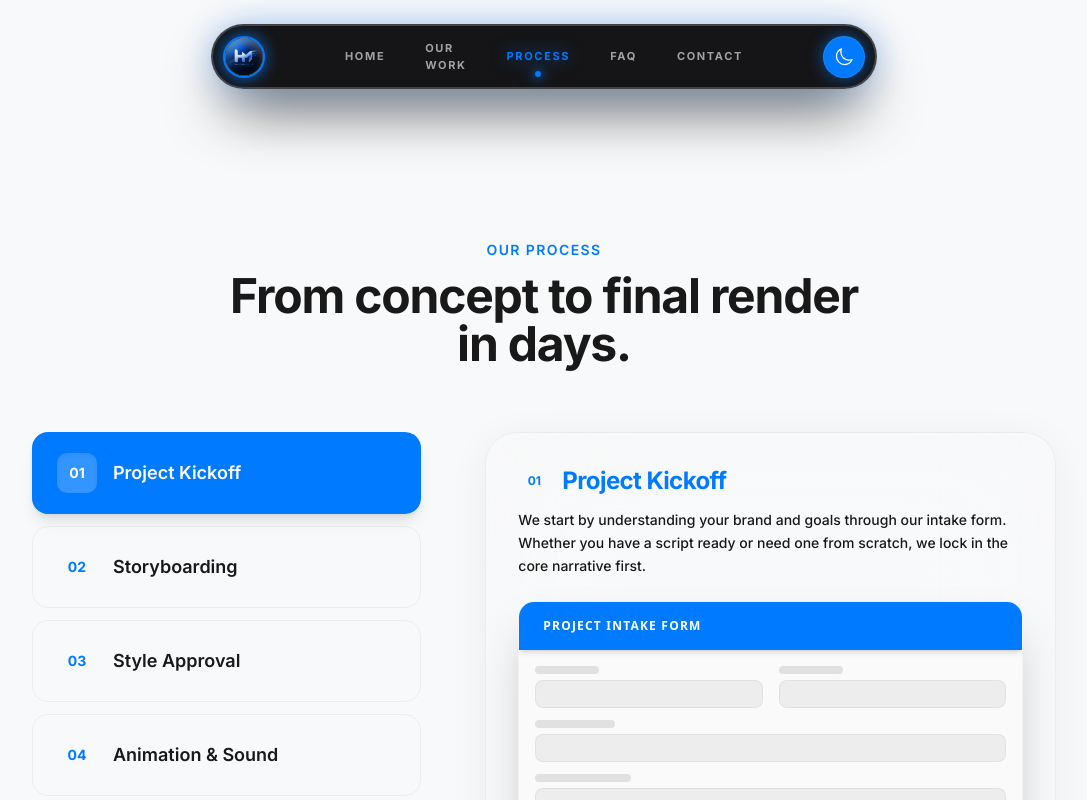
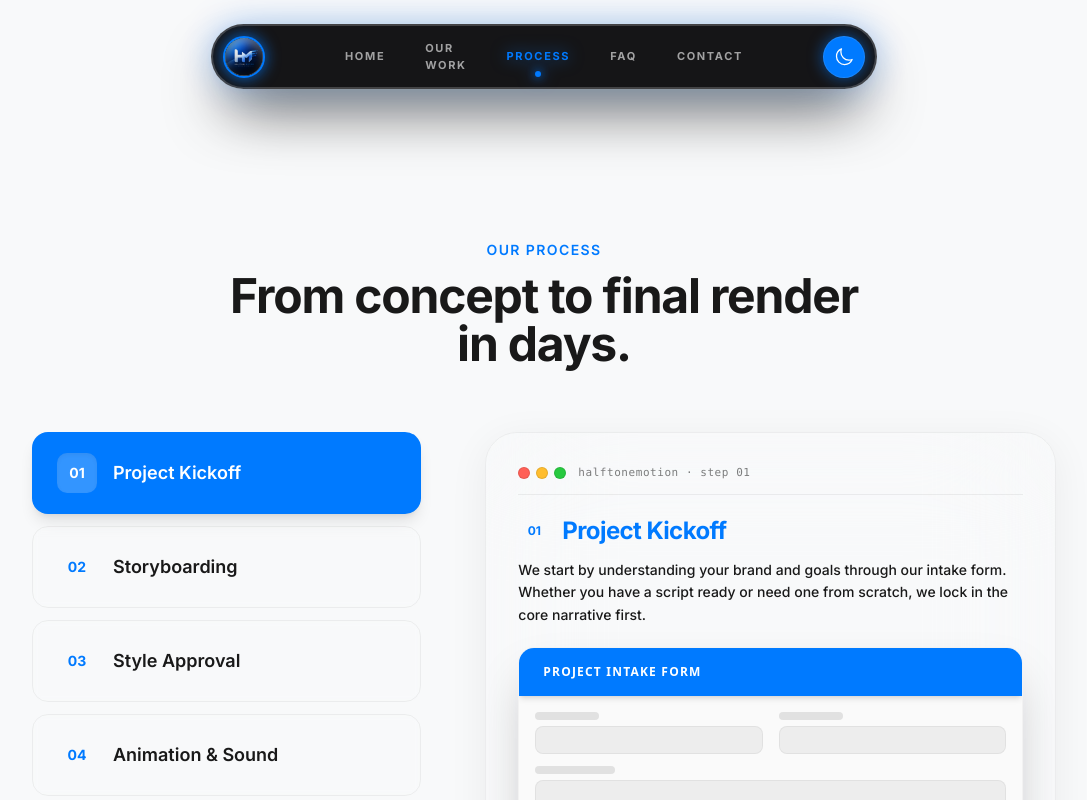
Before and after one commit to BerserkerOP/website, a Next.js app: page /process in a window 1280 px wide. Shown: the top 800 px of the page, without its empty margins (96-1183 px from the left). Built offline with nearby package versions, Linux system fonts and the light colour scheme.

Commit message:
Add macOS traffic light dots window title bar to Process step cards

```diff
--- a/components/HowItWorks.tsx
+++ b/components/HowItWorks.tsx
@@ -797,7 +797,19 @@ export default function HowItWorks() {
                       transition={{ duration: 0.3 }}
                       className="lg:hidden overflow-hidden"
                     >
-                      <div className="bg-apple-card/60 dark:bg-apple-card/40 backdrop-blur-xl rounded-[24px] p-5 border border-black/5 dark:border-white/5 shadow-sm mt-1 mb-2 flex flex-col gap-5">
+                      <div className="bg-apple-card/60 dark:bg-apple-card/40 backdrop-blur-xl rounded-[24px] p-5 border border-black/5 dark:border-white/5 shadow-sm mt-1 mb-2 flex flex-col gap-4">
+                        {/* macOS Window Title Bar (Mobile) */}
+                        <div className="flex items-center gap-3 pb-2.5 border-b border-black/[0.06] dark:border-white/[0.08] shrink-0">
+                          <div className="flex items-center gap-1.5">
+                            <div className="w-3 h-3 rounded-full bg-[#FF5F56] border border-black/10 dark:border-white/10" />
+                            <div className="w-3 h-3 rounded-full bg-[#FFBD2E] border border-black/10 dark:border-white/10" />
+                            <div className="w-3 h-3 rounded-full bg-[#27C93F] border border-black/10 dark:border-white/10" />
+                          </div>
+                          <span className="text-[11px] font-mono font-medium text-black/50 dark:text-white/50 tracking-wider">
+                            halftonemotion · step {step.num}
+                          </span>
+                        </div>
+
                         <p className="text-apple-text/80 text-sm leading-relaxed font-medium">
                           {step.desc}
                         </p>
@@ -828,8 +840,20 @@ export default function HowItWorks() {
               animate={{ opacity: 1, y: 0, scale: 1 }}
               exit={{ opacity: 0, y: -20, scale: 0.95 }}
               transition={{ duration: 0.4, ease: [0.21, 0.47, 0.32, 0.98] }}
-              className="absolute inset-0 w-full h-fit bg-apple-card/60 dark:bg-apple-card/40 backdrop-blur-3xl rounded-[32px] p-6 lg:p-8 border border-black/5 dark:border-white/5 overflow-hidden shadow-[0_8px_40px_rgb(0,0,0,0.06)] dark:shadow-[0_8px_40px_rgba(255,255,255,0.02)] flex flex-col gap-6"
+              className="absolute inset-0 w-full h-fit bg-apple-card/60 dark:bg-apple-card/40 backdrop-blur-3xl rounded-[32px] p-6 lg:p-8 border border-black/5 dark:border-white/5 overflow-hidden shadow-[0_8px_40px_rgb(0,0,0,0.06)] dark:shadow-[0_8px_40px_rgba(255,255,255,0.02)] flex flex-col gap-5"
             >
+              {/* macOS Window Title Bar (Desktop) */}
+              <div className="flex items-center gap-3 pb-3 border-b border-black/[0.06] dark:border-white/[0.08] shrink-0">
+                <div className="flex items-center gap-1.5">
+                  <div className="w-3 h-3 rounded-full bg-[#FF5F56] border border-black/10 dark:border-white/10" />
+                  <div className="w-3 h-3 rounded-full bg-[#FFBD2E] border border-black/10 dark:border-white/10" />
+                  <div className="w-3 h-3 rounded-full bg-[#27C93F] border border-black/10 dark:border-white/10" />
+                </div>
+                <span className="text-[11px] font-mono font-medium text-black/50 dark:text-white/50 tracking-wider">
+                  halftonemotion · step {steps[activeStep].num}
+                </span>
+              </div>
+
               {/* Top Text Description */}
               <div className="relative z-10 flex flex-col shrink-0">
                 <div className="flex items-center gap-3 mb-3">
```
